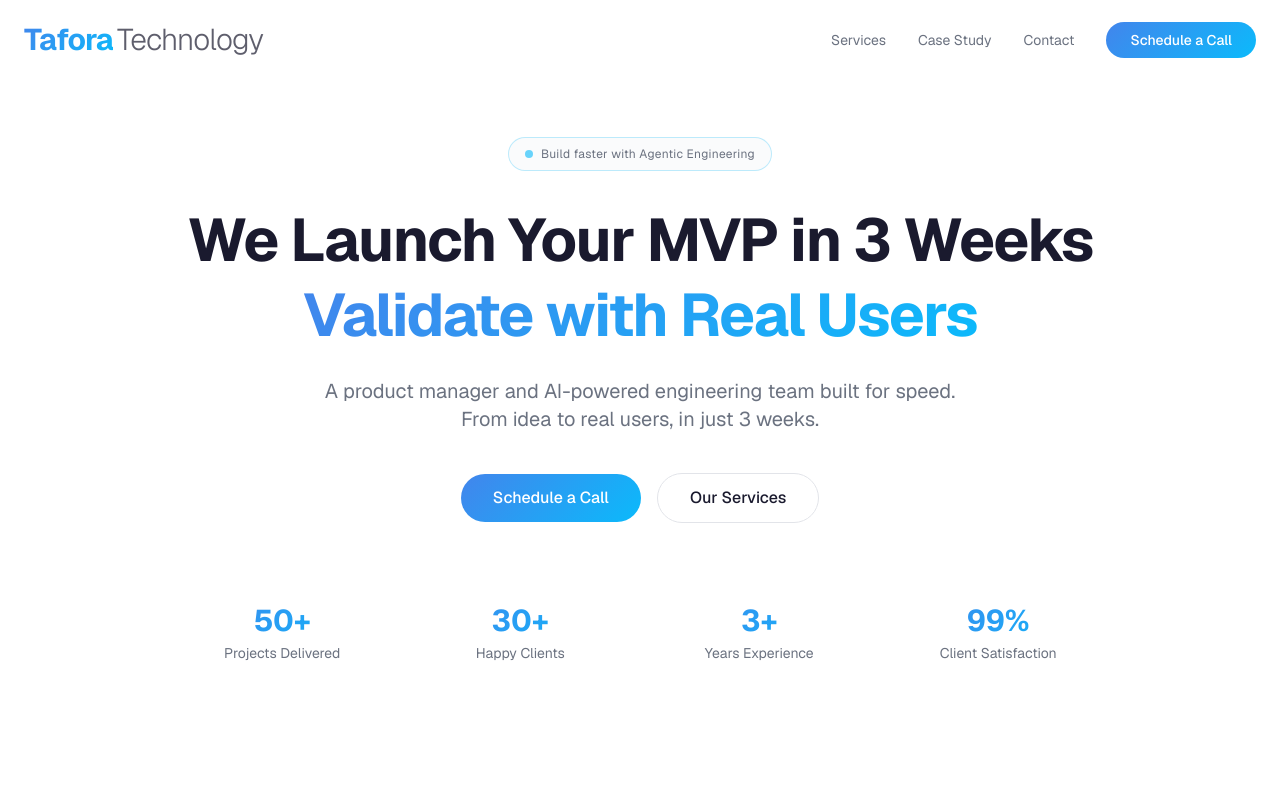
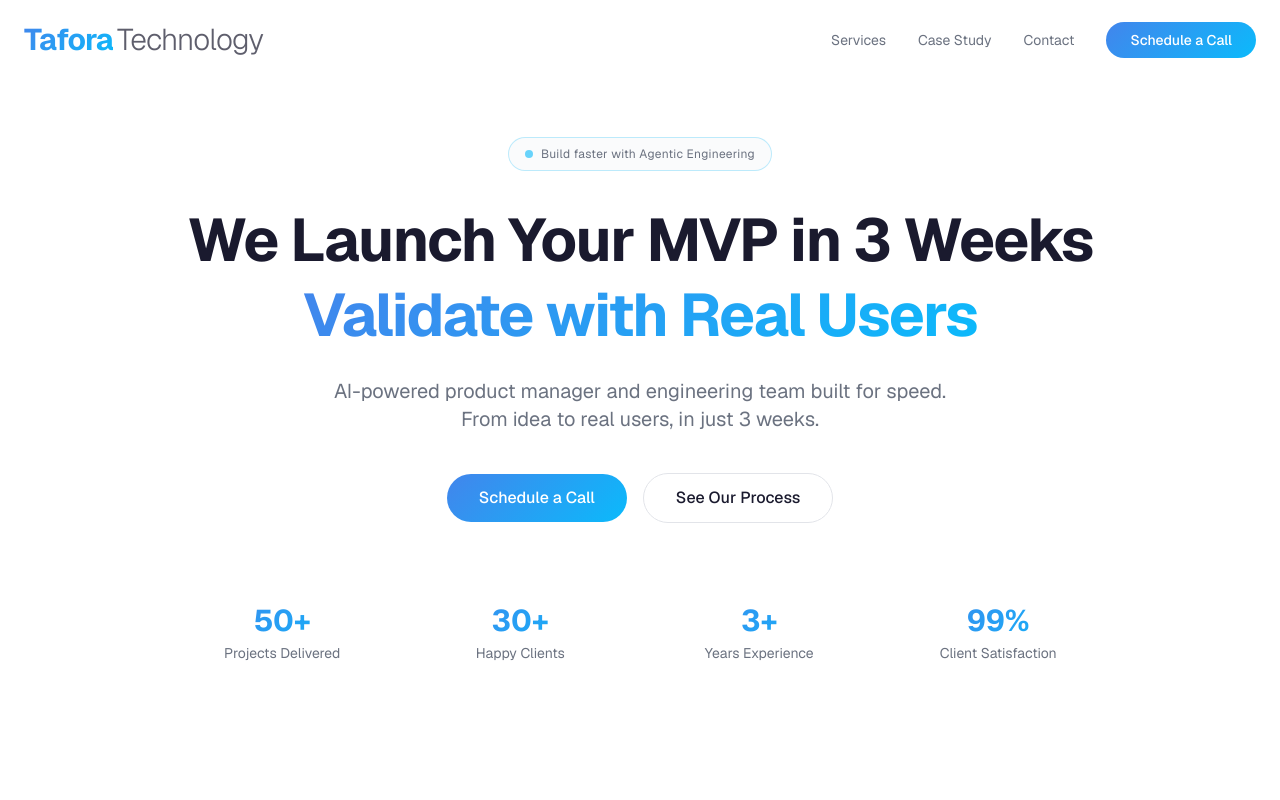
Before and after one commit to TaforaTech/tafora-technology-website, a Next.js app: page / in a window 1280 px wide. Shown: the top 800 px of the page. Built offline with nearby package versions, Linux system fonts and the light colour scheme.

Commit message:
feat: upadate the description

```diff
--- a/src/app/components/Hero.tsx
+++ b/src/app/components/Hero.tsx
@@ -27,14 +27,14 @@
 
         {/* Subline */}
         <p className="mt-6 text-lg md:text-xl text-muted max-w-2xl mx-auto animate-hero-reveal-2">
-        A product manager and AI-powered engineering team built for speed. From idea to real users, in just 3 weeks.
+    AI-powered product manager and engineering team built for speed. <br />From idea to real users, in just 3 weeks.
         </p>
 
         {/* CTAs */}
         <div className="mt-10 flex flex-col sm:flex-row items-center justify-center gap-4 animate-hero-reveal-3">
           <CalendlyButton />
           <a href="#services" className="btn-outline text-base">
-            Our Services
+            See Our Process
           </a>
         </div>
 
```
